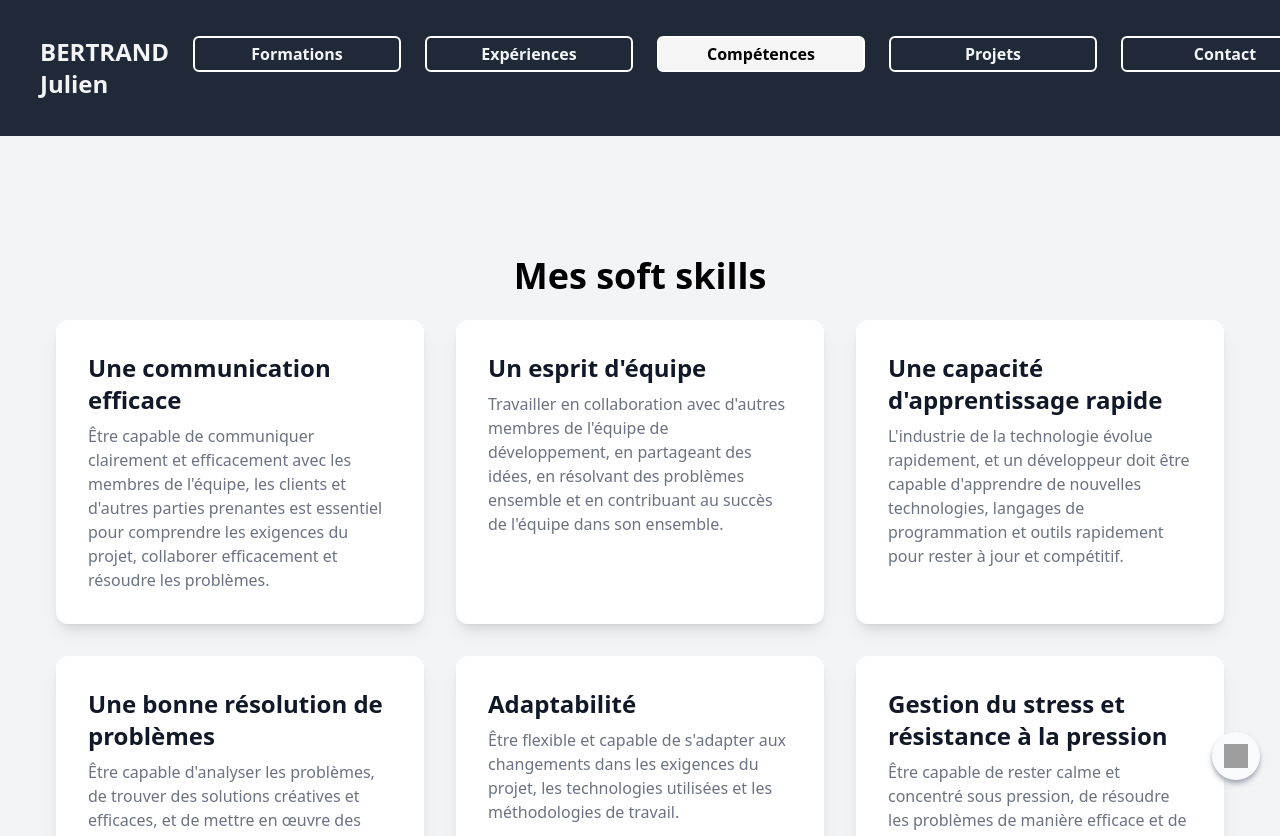
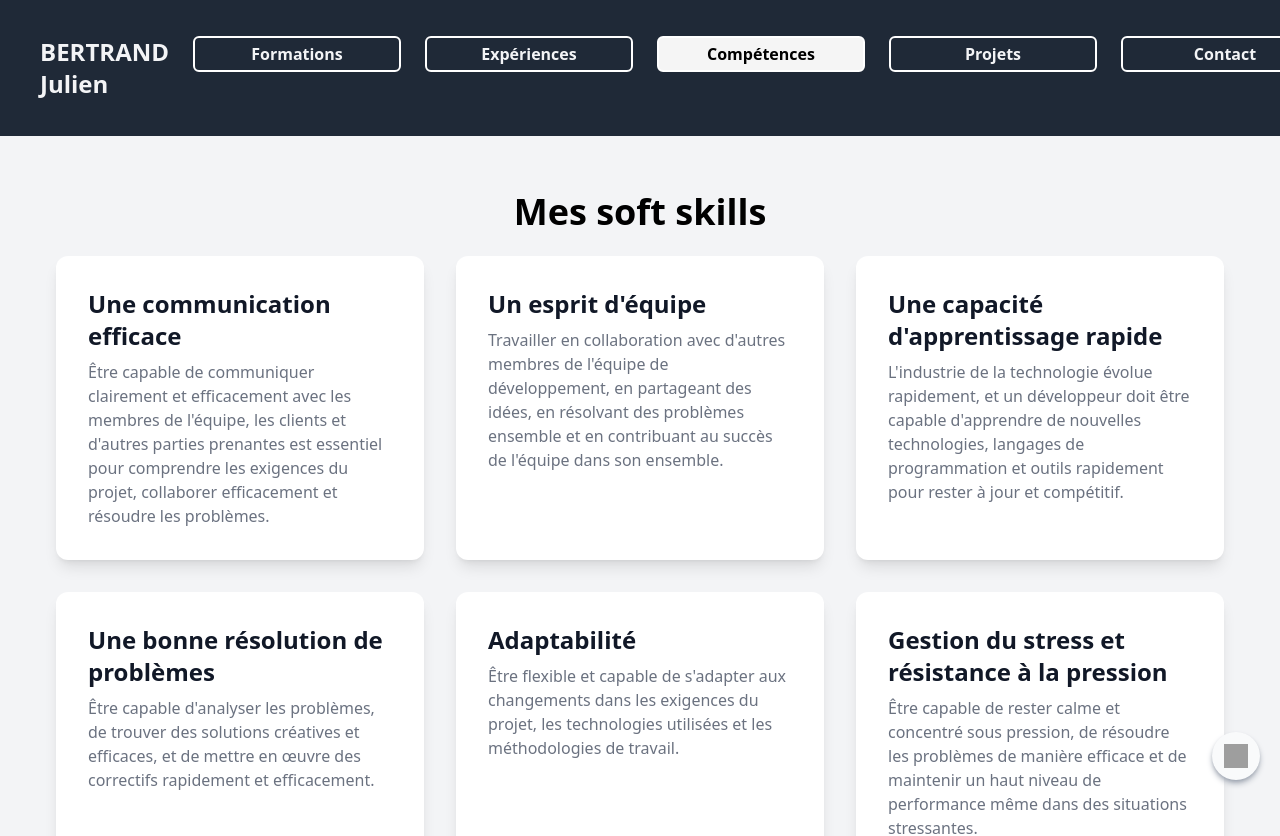
Before and after one commit to Flunshield/CV, a React (Vite) app: page /competences in a window 1280 px wide. Shown: the top 836 px of the page. Built offline with nearby package versions, Linux system fonts and the light colour scheme; grey boxes are pictures that could not be loaded.

Commit message:
fix: correctif css skillPage

```diff
--- a/src/page/Competence.tsx
+++ b/src/page/Competence.tsx
@@ -7,7 +7,7 @@ import { motion } from "framer-motion"; // Importation de framer-motion
 const Competence = () => {
     return (
         <Layout>
-            <div className={clsx(isMobile ? "m-4" : "mt-60 m-10", "flex flex-col items-center")}>
+            <div className={clsx(isMobile ? "m-4" : "sm:mt-64 md:mt-56 lg:mt-44 mt-32 m-10", "flex flex-col items-center")}>
                 <div className="mb-5">
                     <h2 className="text-4xl font-bold text-center text-secondary mb-6">Mes soft skills</h2>
                     <ul className="grid grid-cols-1 md:grid-cols-2 lg:grid-cols-3 gap-8">
```
